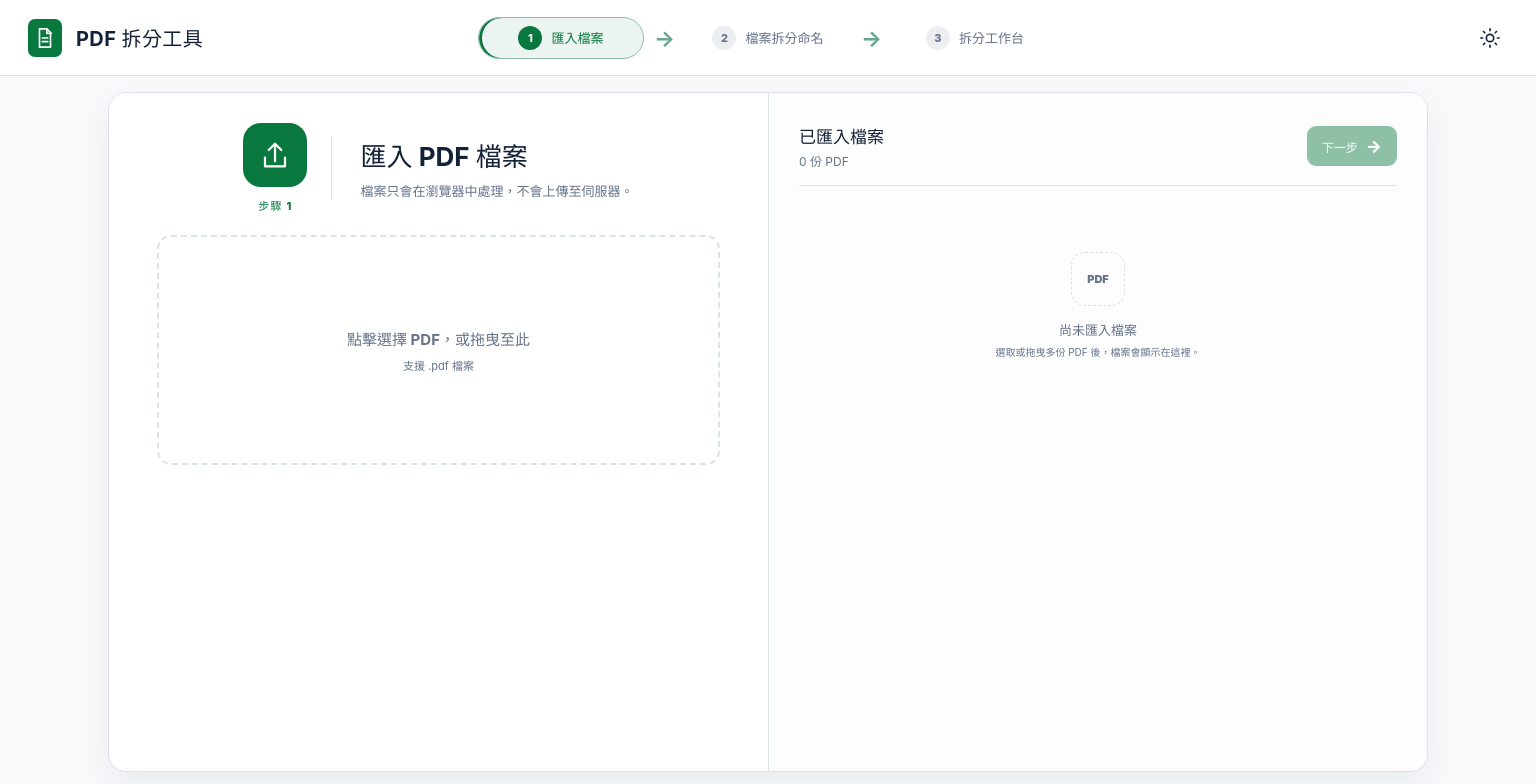
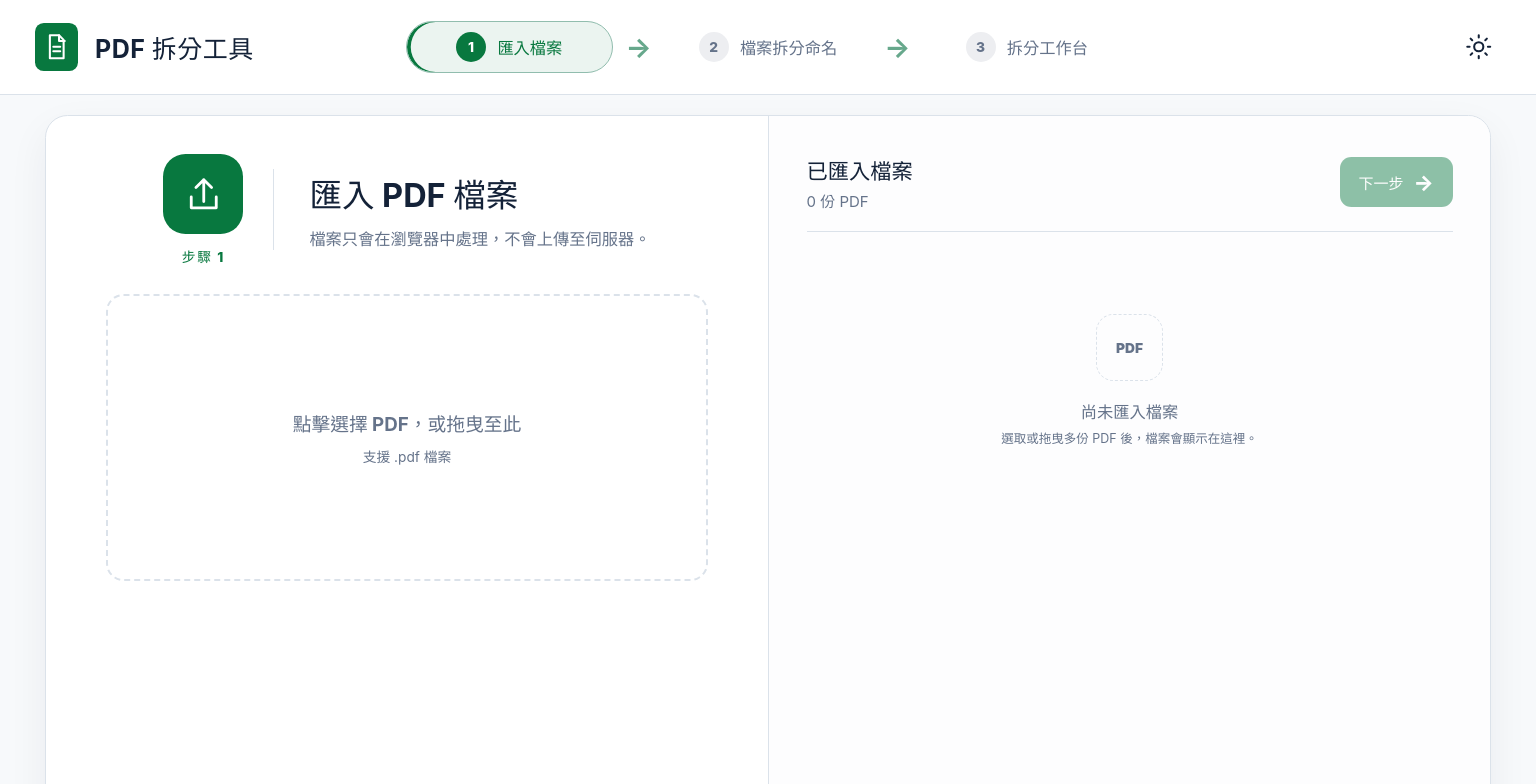
Before and after one commit to benitorhuang-svg/pdf_splite, a React (Vite) app: page / in a window 1536 px wide. Shown: the top 784 px of the page. Built offline with nearby package versions, Linux system fonts and the light colour scheme.

Commit message:
style: add desktop responsive zoom scaling

```diff
--- a/src/styles/section-1.css
+++ b/src/styles/section-1.css
@@ -3,6 +3,16 @@
   color: #142238;
   background: #f7f9fb;
   font-synthesis: none;
+}
+
+@media (min-width: 1280px) {
+  :root { zoom: 1.15; }
+}
+@media (min-width: 1536px) {
+  :root { zoom: 1.25; }
+}
+@media (min-width: 1920px) {
+  :root { zoom: 1.4; }
 }
 
 * { box-sizing: border-box; }
```
